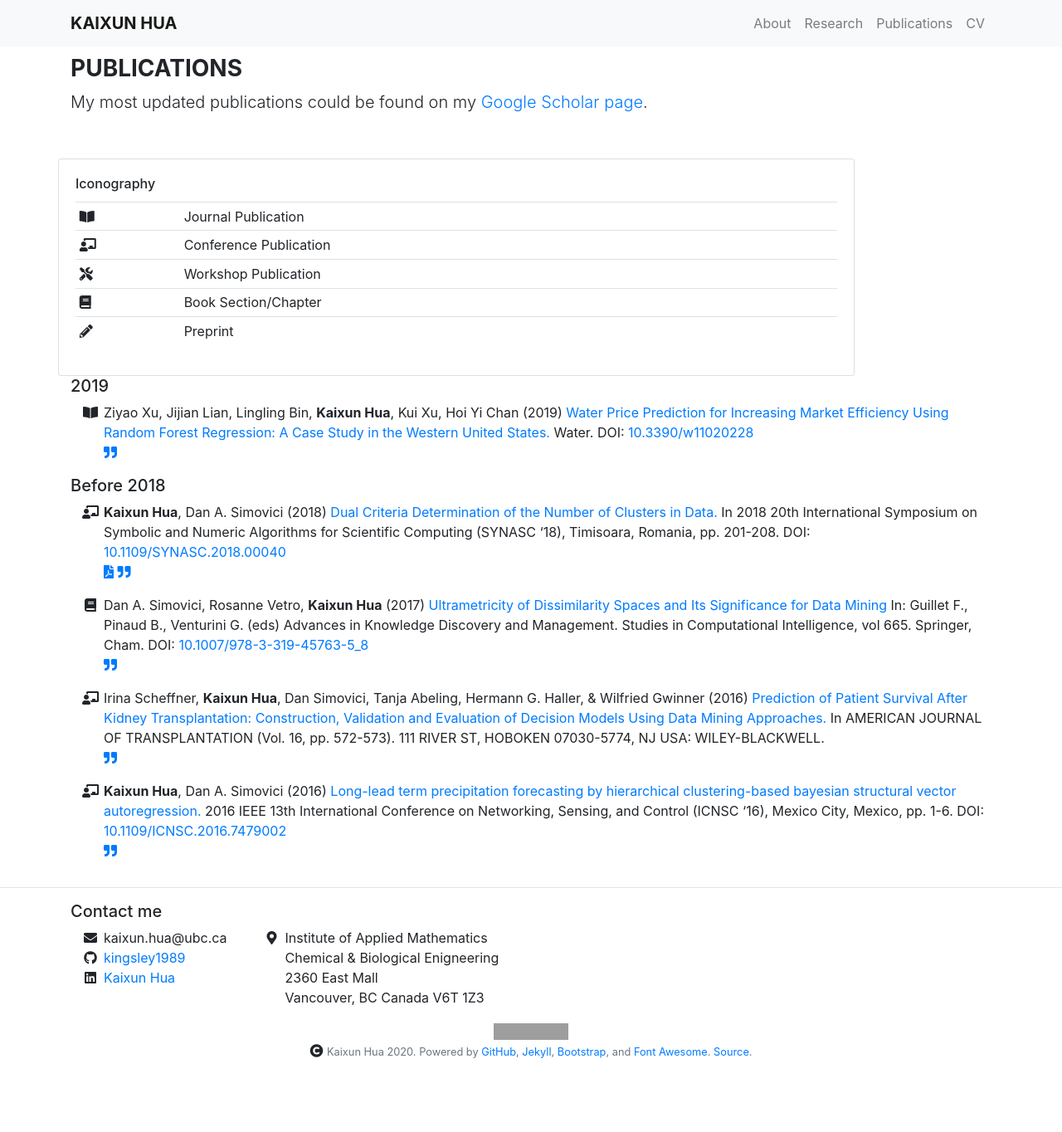
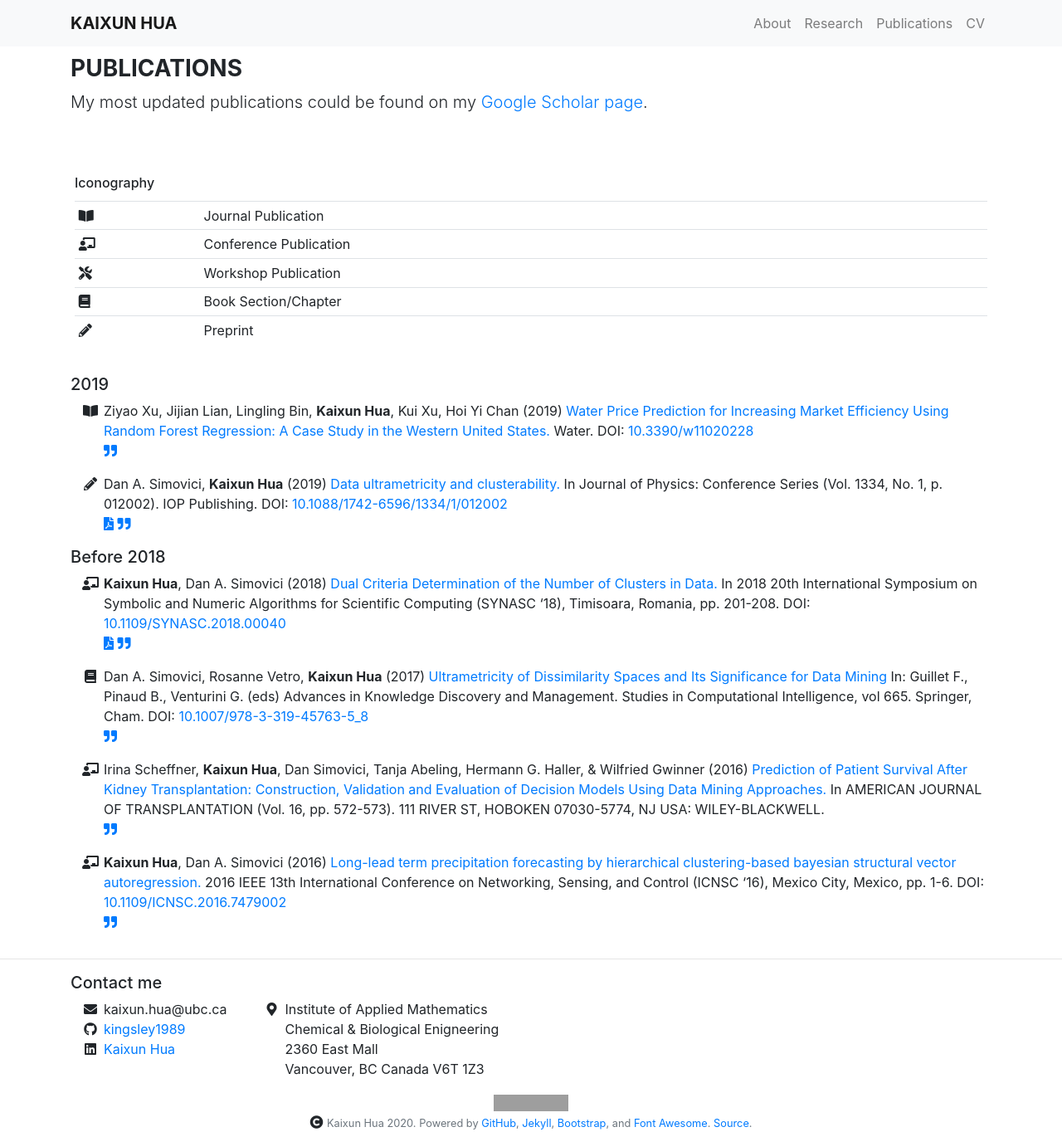
Before and after one commit to kingsley1989/kingsley1989.github.io, a Jekyll site: the page built from _pages/publications.md, in a window 1280 px wide. Shown: the whole page at 83% size. Built offline with Jekyll 4.4.1, drawn with Linux system fonts in a browser that asks for light colours; nearby versions of some CDN libraries; before the commit the page ends 1278 px from its top, so only the background shows below that; grey boxes are pictures that could not be loaded.

Commit message:
update pub layout

```diff
--- a/_data/publications.yml
+++ b/_data/publications.yml
@@ -82,7 +82,7 @@ publications:
       DOI: [10.1088/1742-6596/1334/1/012002](https://doi.org/10.1088/1742-6596/1334/1/012002)
     year: 2019
     venue: preprint
-    type: peer-reviewed-paper
+    type: 2019
     #github_repository_link: https://github.com/alife-data-standards/alife-data-standards
     #presentation_link: https://docs.google.com/presentation/d/19fQMsfnYh154G5ZdcJfsjcap6MKjG57p-VncMsjwbQY/edit?usp=sharing
     pdf: /pubs/ultraclst.pdf
--- a/_layouts/publications.html
+++ b/_layouts/publications.html
@@ -19,7 +19,7 @@ layout: default
   <div class="row">
     <!-- Icon definitions table -->
     <!-- <div class="col"> -->
-      <div class="card" id="iconography-table" style="width: 60rem;">
+      <!-- <div class="card" id="iconography-table" style="width: 60rem;"> -->
         <div class="card-body">
           <h6 class="card-title">Iconography</h6>
           <table class="table table-sm">
@@ -49,7 +49,7 @@ layout: default
             </tbody>
           </table>
         </div>
-      </div>
+      <!-- </div> -->
     <!-- </div> -->
   </div>
   <!-- This next enumerates all publications listed in publications.yml by category. -->
```
